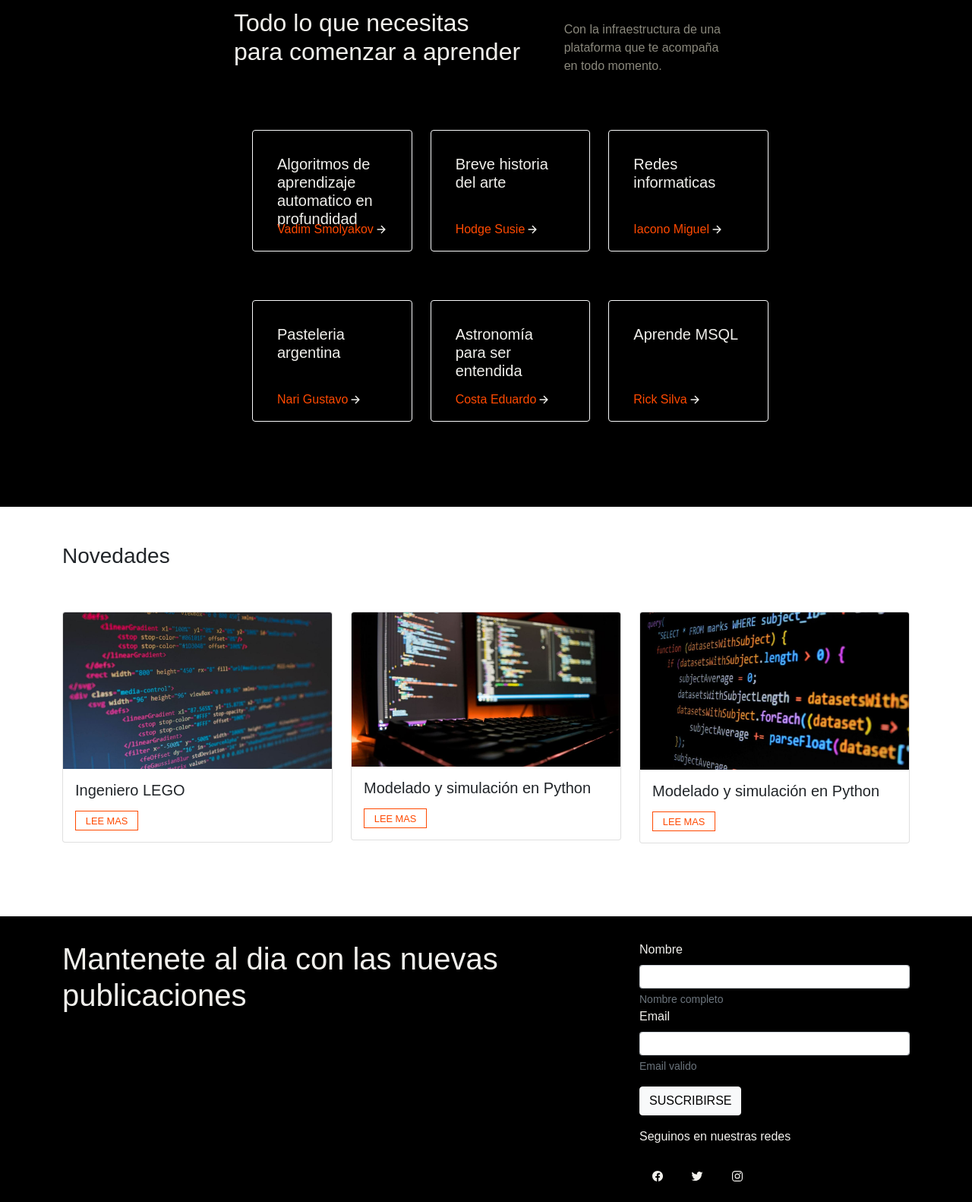
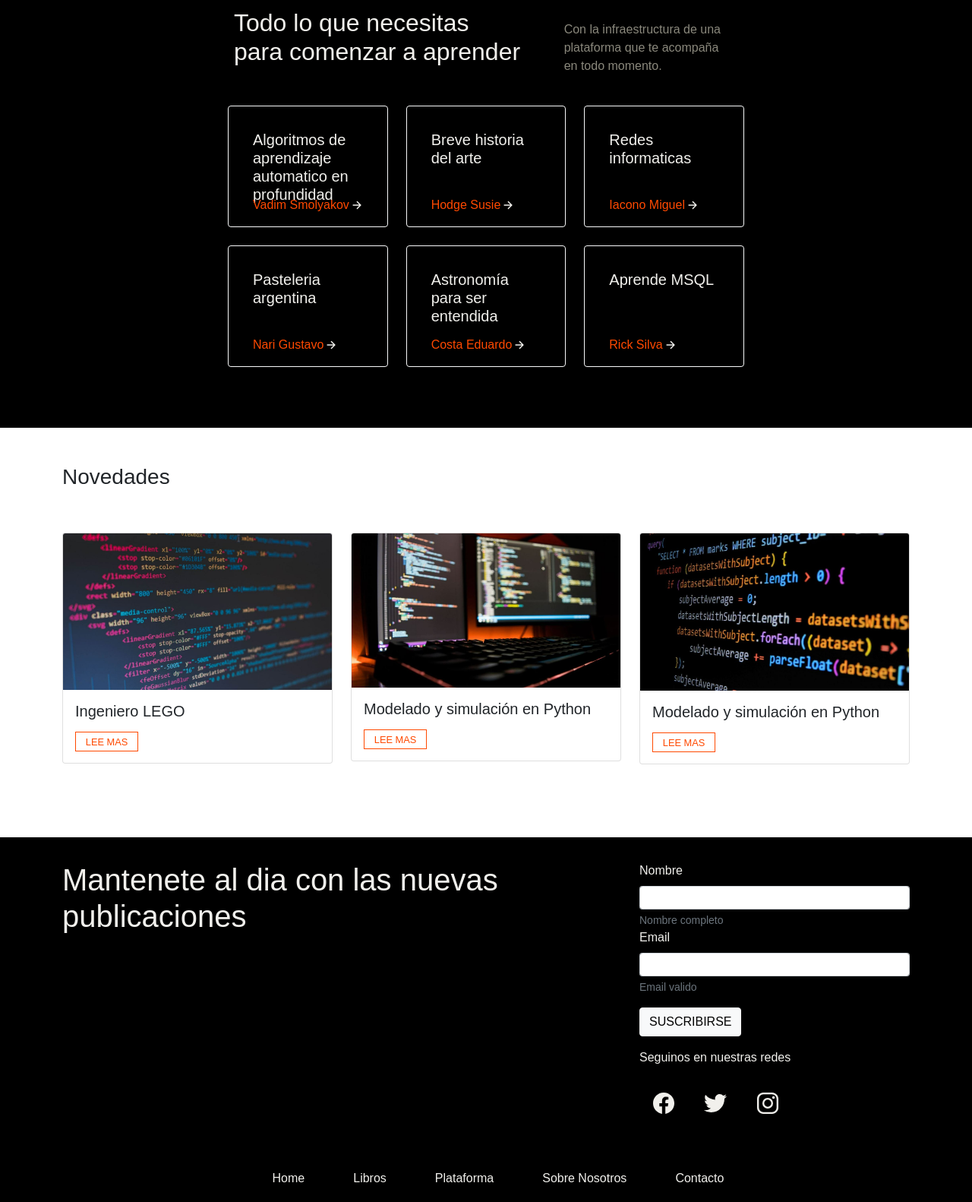
Before and after one commit to ckonata/Coder_WebDevelopment, a plain HTML site: page index.html in a window 1280 px wide. Shown: the part 779-2361 px from the top of the page at 76% size. Drawn offline with nearby package versions, Linux system fonts and the light colour scheme; a web font is replaced by a local one.

Commit message:
fix changes from code review

```diff
--- a/index.html
+++ b/index.html
@@ -64,7 +64,7 @@
                         <p class="color__secondary">Con la infraestructura de una plataforma que te acompaña en todo momento.</p>
                     </div>
                 </div>
-                <div class="row row-cols-lg-3 row-col-1">
+                <div class="row row-cols-lg-3 row-col-1 g-4">
                     <div class="col">
                         <div class="card box border border-light" >
                             <div class="card-body">
--- a/styles/scss/_resets.scss
+++ b/styles/scss/_resets.scss
@@ -1,17 +1,12 @@
-html {
- box-sizing: border-box;
-}
-
 body{
  font-family: 'Sofia Sans', sans-serif ;
 }
 
 * {
+ box-sizing: border-box;
  margin: 0;
  padding: 0;
  border: 0;
- text-decoration: none;
- list-style: none;
 }
 
 *,
@@ -19,3 +14,11 @@ body{
 *:after {
  box-sizing: inherit;
 }
+
+ul li{
+ list-style: none;
+}
+
+a{
+ text-decoration: none;
+}
--- a/styles/scss/styles.scss
+++ b/styles/scss/styles.scss
@@ -156,8 +156,6 @@ main{
 .box{
  width: 100%;
  height: 10rem;
- padding: 1rem;
- margin: 2rem;
  vertical-align: middle;
  position: relative;
  background-color: $text-color;
@@ -223,6 +221,7 @@ form button{
 .social__icon{
  color: $secondary-color;
  margin: 1rem;
+ font-size: 2rem;
 
  &:hover{
   color: $primary-color;
```
Also changed, not shown: pages/about.html (+1 -1 lines), styles/styles.css.
